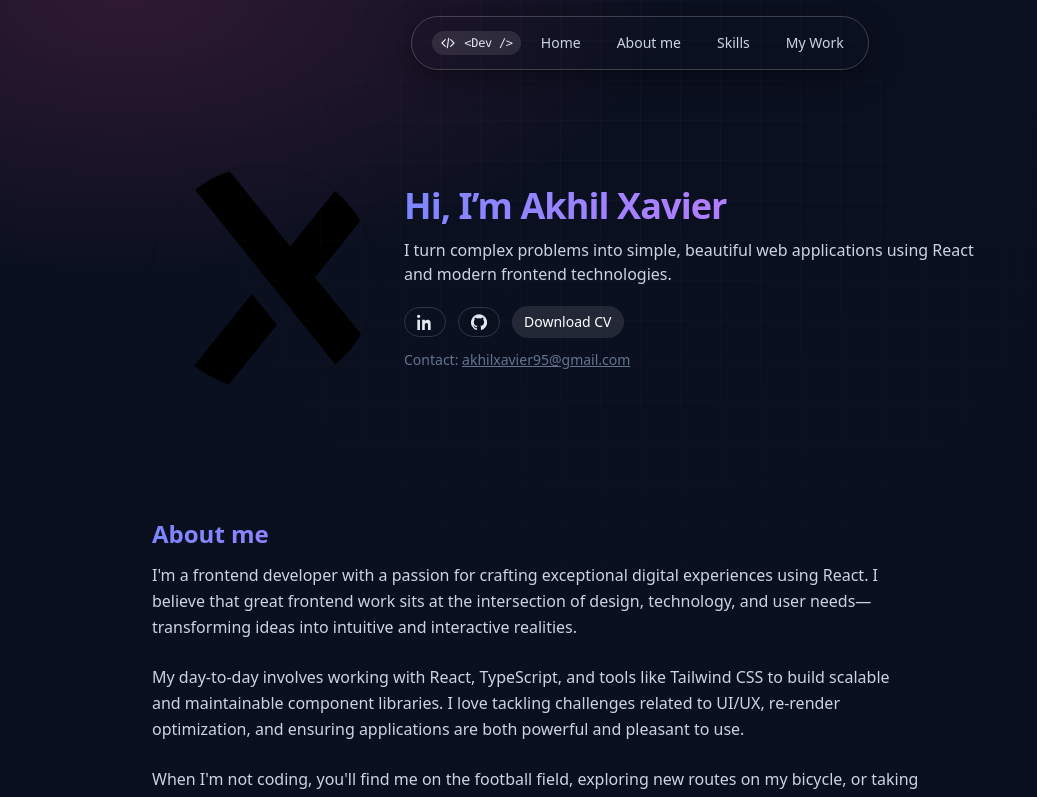
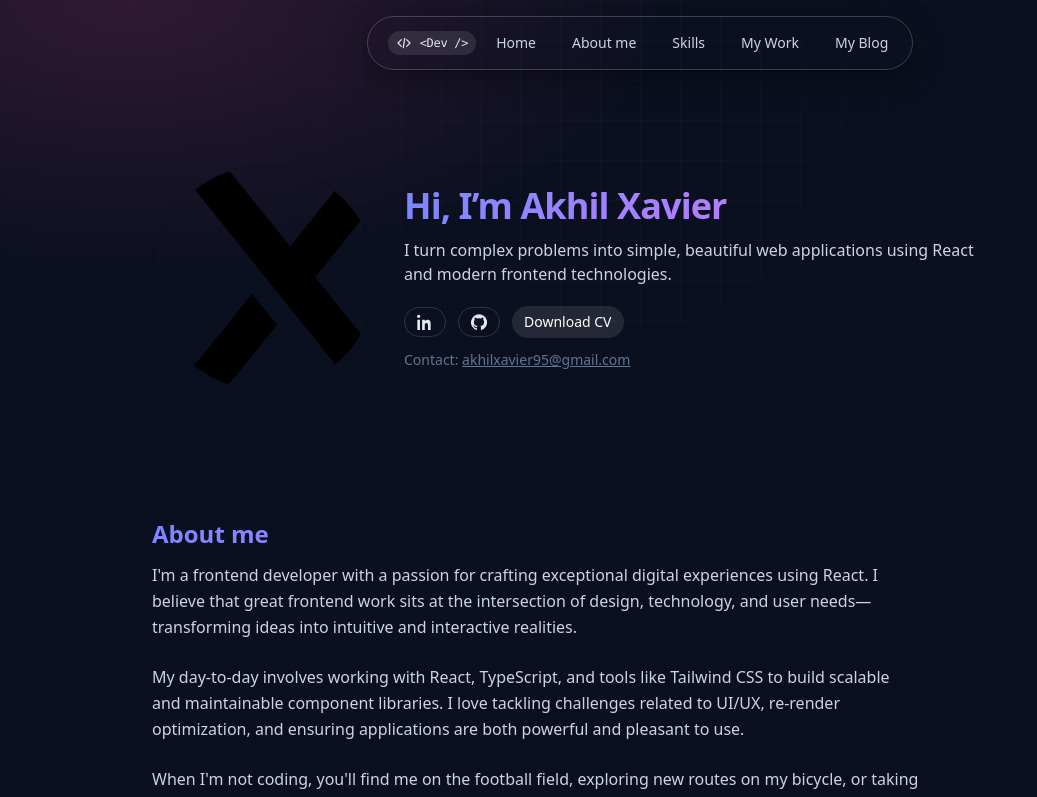
Before and after one commit to AkhilXavier95/portfolio, a Next.js app: page / in a window 1280 px wide. Shown: the top 797 px of the page, without its empty margins (0-1037 px from the left). Built offline with nearby package versions, Linux system fonts and the light colour scheme.

Commit message:
Add temp fix for navbar navigations

```diff
--- a/src/app/page.tsx
+++ b/src/app/page.tsx
@@ -1,6 +1,6 @@
 import NavBar from "@/components/NavBar";
 import Work from "@/components/sections/Work";
-import { NAV_ITEMS } from "@/constants";
+import { NAV_ITEMS_FOR_HOME } from "@/constants";
 import Hero from "@/components/sections/Hero";
 import About from "@/components/sections/About";
 import Skills from "@/components/sections/Skills";
@@ -10,7 +10,7 @@ import Projects from "@/components/sections/Projects";
 export default function Home() {
   return (
     <main>
-      <NavBar scrollOffset={80} items={[...NAV_ITEMS]} />
+      <NavBar scrollOffset={80} items={[...NAV_ITEMS_FOR_HOME]} />
       <Hero />
       <About />
       <Skills />
--- a/src/components/NavBar.tsx
+++ b/src/components/NavBar.tsx
@@ -1,10 +1,12 @@
 "use client";
 
 import { useEffect, useMemo, useState, useCallback } from "react";
+import { useRouter } from "next/navigation";
 
 type NavItem = {
   id: string;
   label: string;
+  href?: string;
 };
 
 type NavBarProps = {
@@ -21,13 +23,19 @@ const getNavItems = (items?: NavItem[]): NavItem[] =>
   ];
 
 const NavBar = ({ items, scrollOffset = 0 }: NavBarProps) => {
+  const router = useRouter();
   const navItems = useMemo<NavItem[]>(() => getNavItems(items), [items]);
   const [activeId, setActiveId] = useState<string>(navItems[0]?.id ?? "");
   const [isOpen, setIsOpen] = useState<boolean>(false);
 
   const scrollToSection = useCallback(
-    (id: string) => {
-      const element = document.getElementById(id);
+    (value: NavItem) => {
+      if (value.href) {
+        router.push(value.href);
+        return;
+      }
+
+      const element = document.getElementById(value.id);
       if (!element) return;
 
       const top =
@@ -37,10 +45,10 @@ const NavBar = ({ items, scrollOffset = 0 }: NavBarProps) => {
 
       if (history.pushState) {
         const url = new URL(window.location.href);
-        url.hash = id;
+        url.hash = value.id;
         history.pushState(null, "", url.toString());
       } else {
-        window.location.hash = id;
+        window.location.hash = value.id;
       }
     },
     [scrollOffset]
@@ -132,16 +140,16 @@ const NavBar = ({ items, scrollOffset = 0 }: NavBarProps) => {
                 return (
                   <li key={item.id}>
                     <a
-                      href={`#${item.id}`}
+                      href={item.href ? item.href : `#${item.id}`}
                       onClick={(e) => {
                         e.preventDefault();
-                        scrollToSection(item.id);
+                        scrollToSection(item);
                         setIsOpen(false);
                       }}
                       onKeyDown={(e) => {
                         if (e.key === "Enter" || e.key === " ") {
                           e.preventDefault();
-                          scrollToSection(item.id);
+                          scrollToSection(item);
                           setIsOpen(false);
                         }
                       }}
@@ -196,7 +204,7 @@ const NavBar = ({ items, scrollOffset = 0 }: NavBarProps) => {
                     href={`#${item.id}`}
                     onClick={(e) => {
                       e.preventDefault();
-                      scrollToSection(item.id);
+                      scrollToSection(item);
                       setIsOpen(false);
                     }}
                     className={`block rounded-xl px-3 py-2 text-sm font-medium transition-colors ${
--- a/src/constants/index.ts
+++ b/src/constants/index.ts
@@ -3,11 +3,20 @@ export type Social = {
   href: string;
 };
 
-export const NAV_ITEMS = [
+export const NAV_ITEMS_FOR_HOME = [
   { id: "home", label: "Home" },
   { id: "about", label: "About me" },
   { id: "skills", label: "Skills" },
-  { id: "projects", label: "My Work" }
+  { id: "projects", label: "My Work" },
+  { id: "blog", label: "My Blog", href: "/blog" }
+] as const;
+
+export const NAV_ITEMS = [
+  { id: "home", label: "Home", href: "/#home" },
+  { id: "about", label: "About me", href: "/#about" },
+  { id: "skills", label: "Skills", href: "/#skills" },
+  { id: "projects", label: "My Work", href: "/#projects" },
+  { id: "blog", label: "My Blog", href: "/blog" }
 ] as const;
 
 export const SOCIALS: Social[] = [
```
